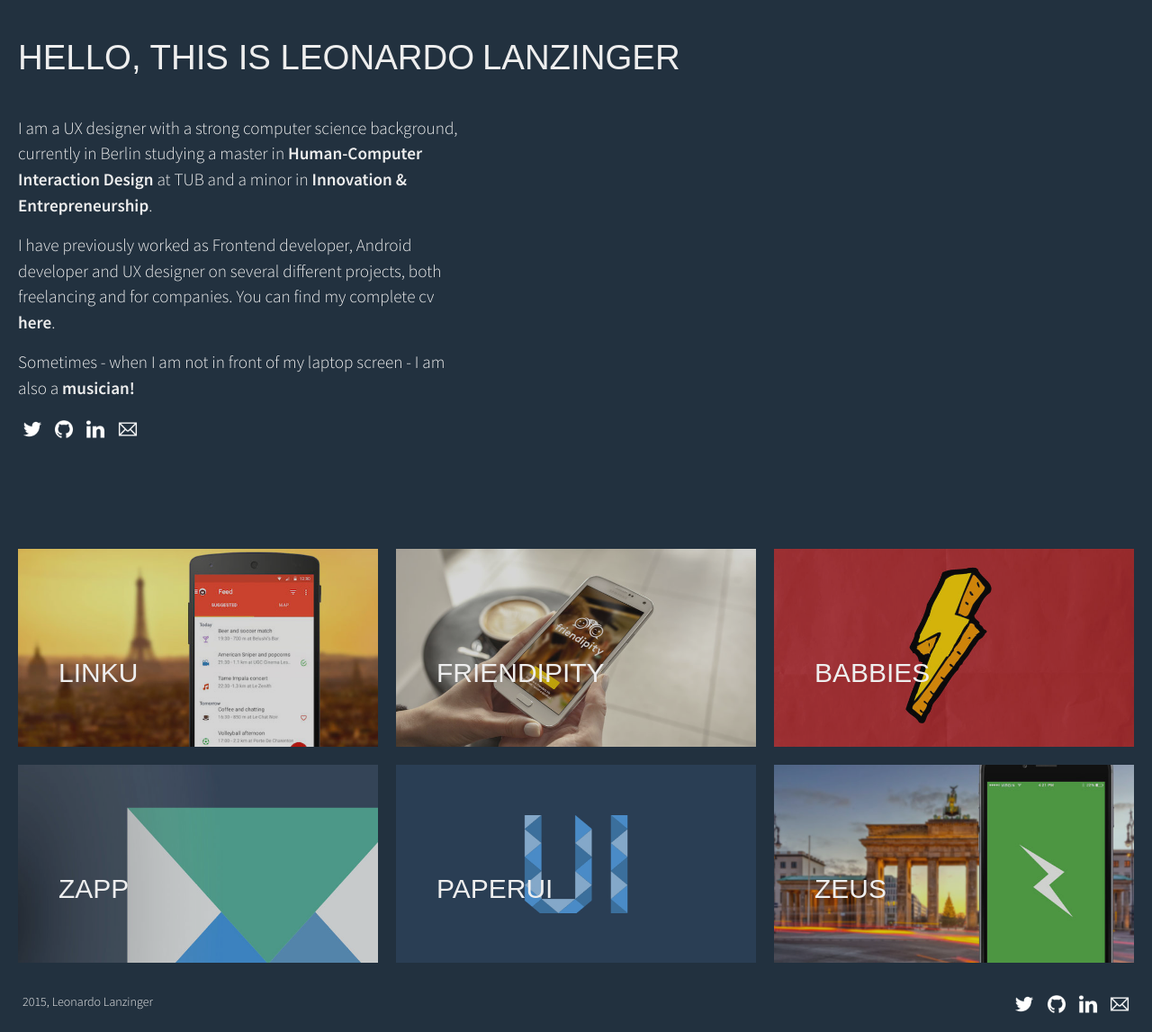
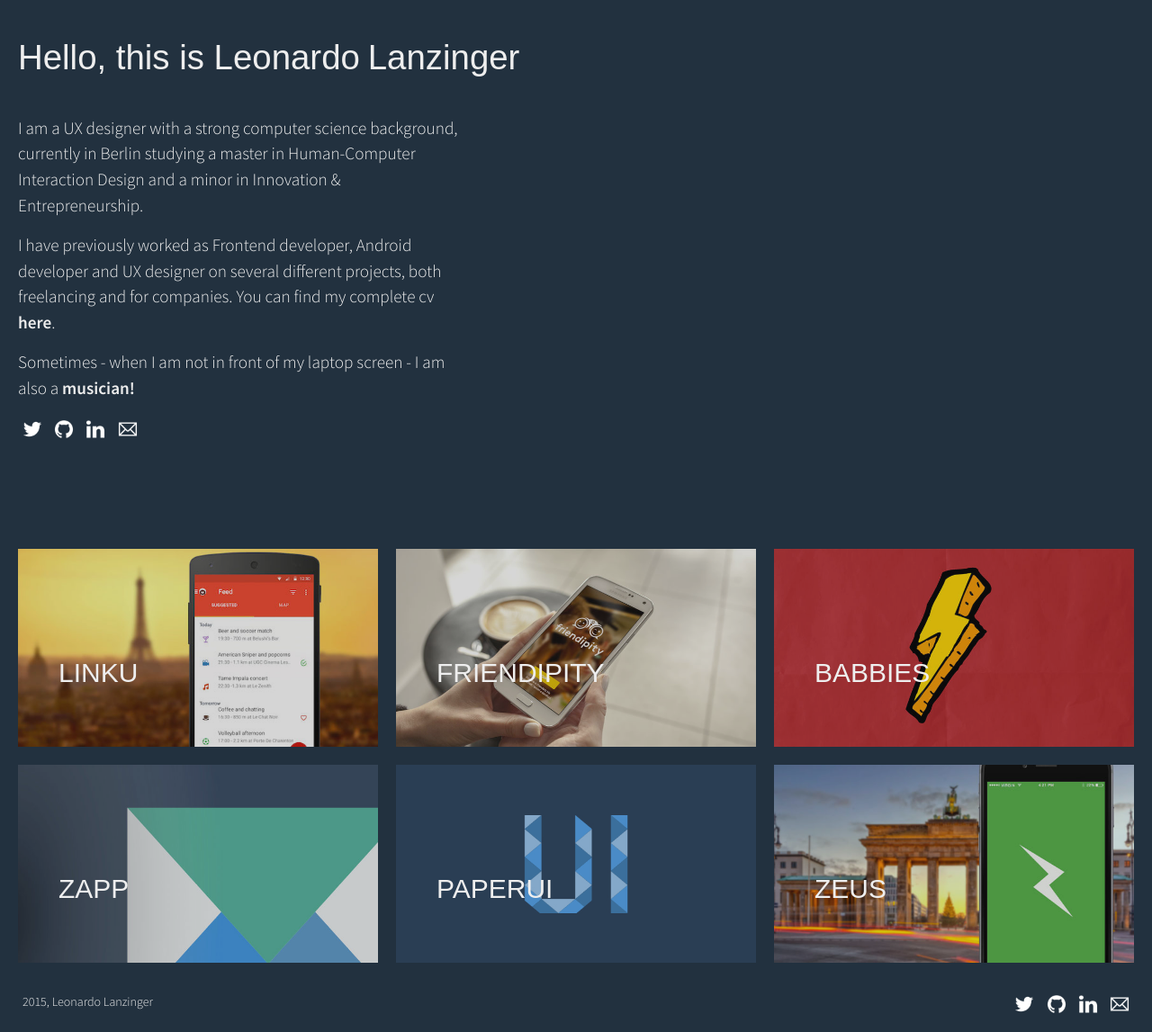
Before and after one commit to leolanzinger/leolanzinger.github.io, a Jekyll site: the page built from index.html, in a window 1280 px wide. Shown: the whole page at 90% size. Built offline with Jekyll 4.4.1, drawn with Linux system fonts in a browser that asks for light colours.

Commit message:
fixed header

```diff
--- a/_includes/frontpage_header.html
+++ b/_includes/frontpage_header.html
@@ -6,7 +6,7 @@
 			</p>
 			<p class="top-pad bio">
 				<span>
-					I am a UX designer with a strong computer science background, currently in Berlin studying a master in <b>Human-Computer Interaction Design</b> at TUB and a minor in <b>Innovation & Entrepreneurship</b>.
+					I am a UX designer with a strong computer science background, currently in Berlin studying a master in Human-Computer Interaction Design and a minor in Innovation & Entrepreneurship.
 				</span>
 			</p>
 			<p class="bio">
--- a/_sass/_base.scss
+++ b/_sass/_base.scss
@@ -159,7 +159,7 @@ h1, h2, h3, h4, h5, h6 {
 
 .header-1, .header-2 {
     font-size: $small-line-height;
-    text-transform: uppercase;
+    /*text-transform: uppercase;*/
 }
 
 .header-1 {
--- a/_sass/_portfolio_grid.scss
+++ b/_sass/_portfolio_grid.scss
@@ -33,7 +33,6 @@
 
 .grid figure figcaption {
     padding: 2em;
-    color: $text-color;
     text-transform: uppercase;
     font-size: 1.25em;
     -webkit-backface-visibility: hidden;
```
